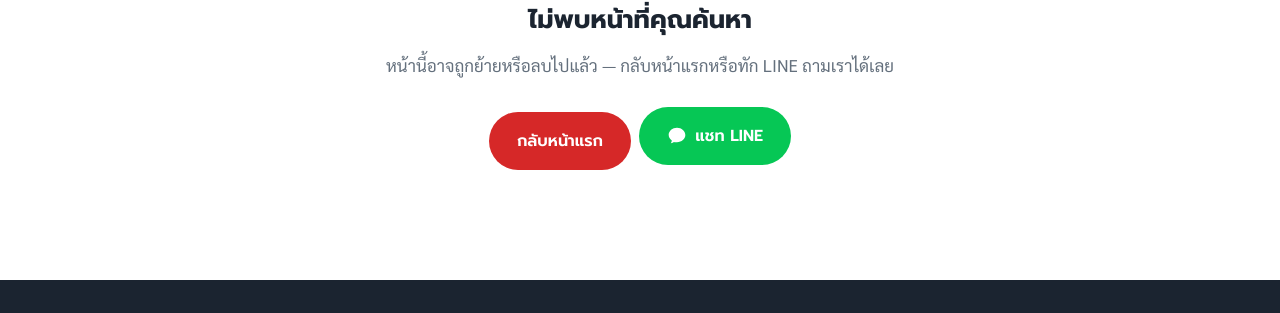
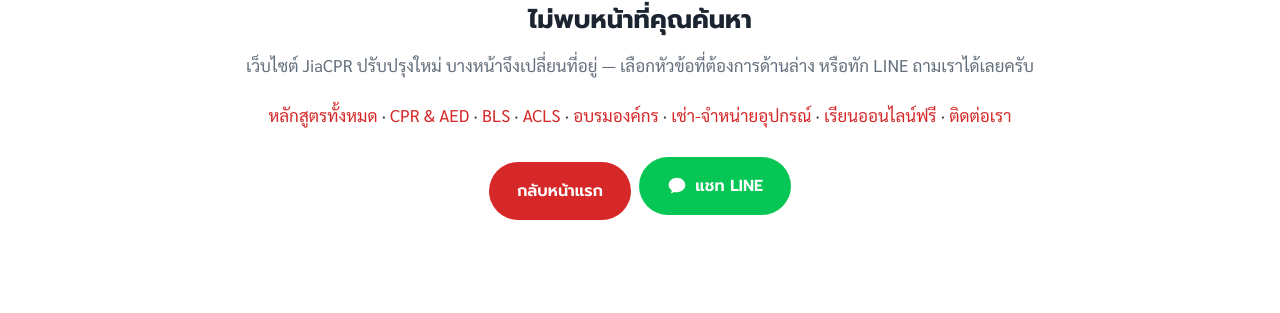
Before and after one commit to jiacpr-arch/jiacpr, a plain HTML site: page 404.html in a window 1280 px wide. Shown: the part 311-624 px from the top of the page. Drawn offline with Linux system fonts and the light colour scheme.

Commit message:
หน้า 404 บอกทางต่อให้คนที่ตามลิงก์เก่าเข้ามา
เว็บเดิมมีหน้ากว่า 900 URL ที่เว็บใหม่ไม่มี คนที่กดลิงก์เก่าจาก Google
จะมาถึงหน้านี้ จึงเพิ่มลิงก์ลัดไปหน้าหลักทุกหมวดแทนที่จะมีแค่ปุ่มกลับหน้าแรก

Co-Authored-By: Claude Fable 5 <noreply@anthropic.com>
Claude-Session: https://claude.ai/code/session_01MybZQsjAmcJcNc6sp7mAdJ

```diff
--- a/404.html
+++ b/404.html
@@ -52,7 +52,17 @@
   <div class="container">
     <h1 style="font-size:64px;color:var(--red)">404</h1>
     <h2 style="margin:10px 0 14px">ไม่พบหน้าที่คุณค้นหา</h2>
-    <p style="color:var(--muted);margin-bottom:26px">หน้านี้อาจถูกย้ายหรือลบไปแล้ว — กลับหน้าแรกหรือทัก LINE ถามเราได้เลย</p>
+    <p style="color:var(--muted);margin-bottom:20px">เว็บไซต์ JiaCPR ปรับปรุงใหม่ บางหน้าจึงเปลี่ยนที่อยู่ — เลือกหัวข้อที่ต้องการด้านล่าง หรือทัก LINE ถามเราได้เลยครับ</p>
+    <p style="margin-bottom:26px">
+      <a href="course.html">หลักสูตรทั้งหมด</a> ·
+      <a href="cpr-aed.html">CPR &amp; AED</a> ·
+      <a href="bls.html">BLS</a> ·
+      <a href="acls.html">ACLS</a> ·
+      <a href="inhouse.html">อบรมองค์กร</a> ·
+      <a href="rental.html">เช่า-จำหน่ายอุปกรณ์</a> ·
+      <a href="online.html">เรียนออนไลน์ฟรี</a> ·
+      <a href="contact.html">ติดต่อเรา</a>
+    </p>
     <p><a class="btn btn-red" href="index.html">กลับหน้าแรก</a>&nbsp;&nbsp;<a class="btn btn-line" data-line-msg="สนใจสอบถามคอร์สอบรม"><svg viewBox="0 0 24 24" fill="currentColor"><path d="M12 2C6.48 2 2 5.86 2 10.62c0 2.73 1.48 5.16 3.79 6.74-.13.98-.55 2.35-1.27 3.31 0 0 1.9-.26 3.8-1.55.6.14 1.22.24 1.86.28.6.06 1.2.1 1.82.1 5.52 0 10-3.86 10-8.62S17.52 2 12 2z"/></svg> แชท LINE</a></p>
   </div>
 </section>
```
